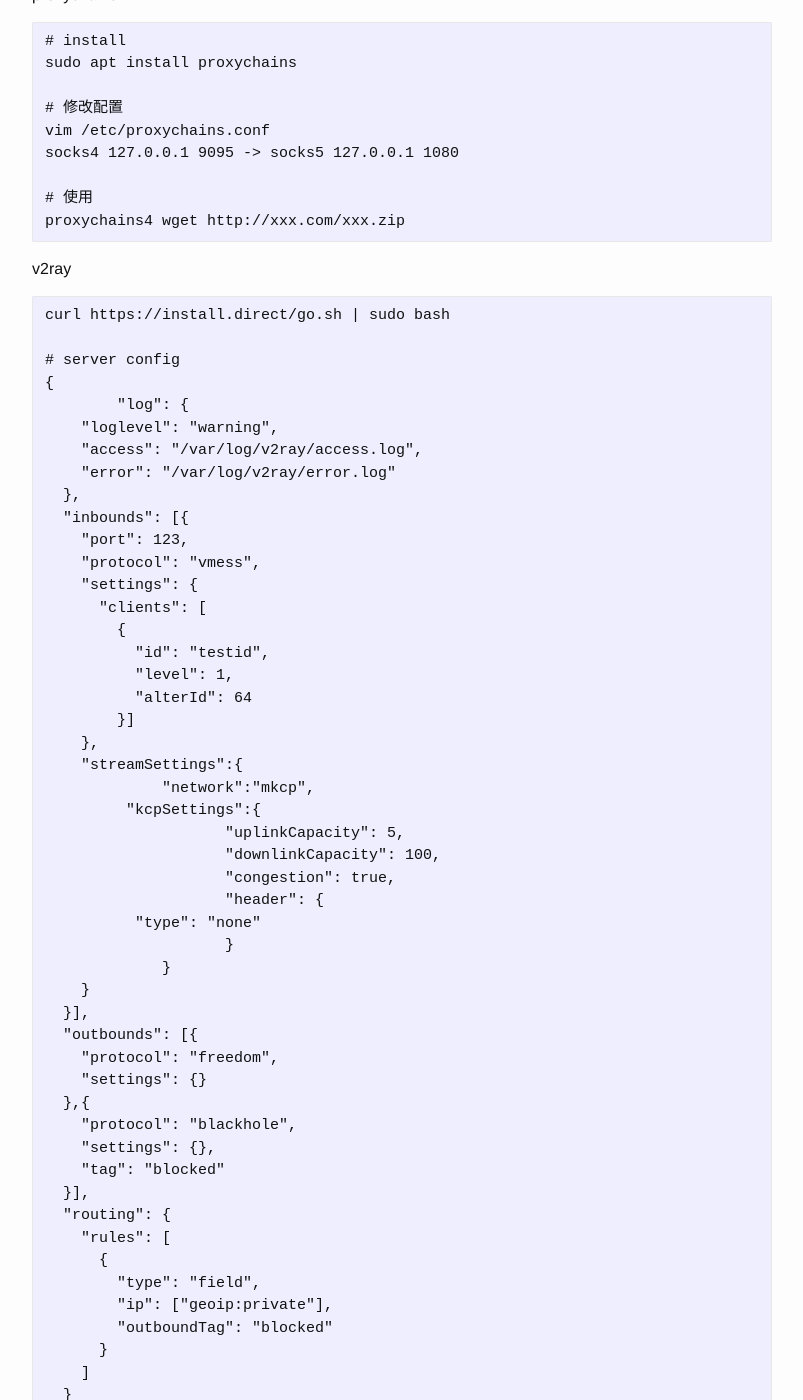
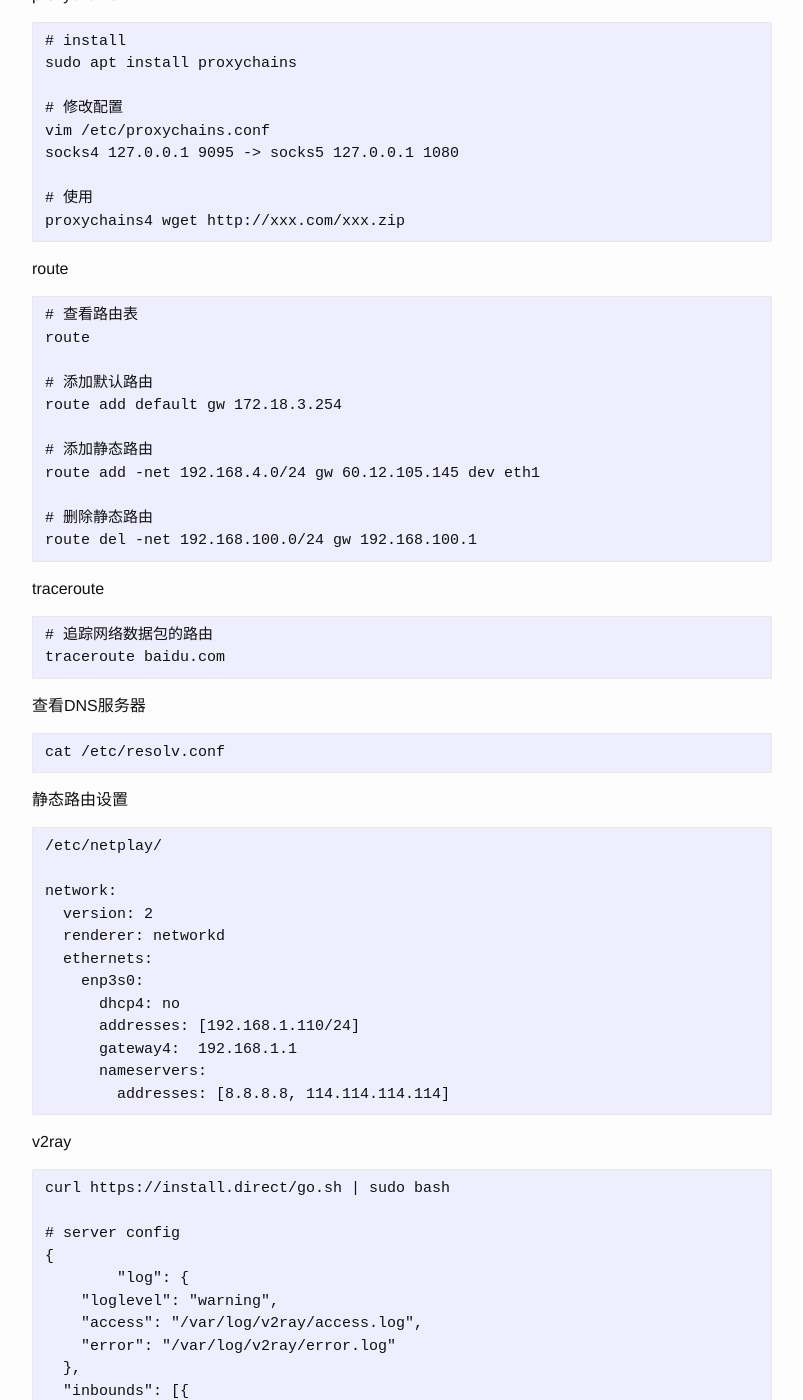
Before and after one commit to josephstalin117/josephstalin117.github.io, a Jekyll site: the page built from _posts/2019-5-28-networking.markdown, in a window 1280 px wide and 1400 px high, scrolled down 678 px. Shown: the whole window, without its empty margins (238-1041 px from the left). Built offline with Jekyll 4.4.1, drawn with Linux system fonts in a browser that asks for light colours.

Commit message:
add networking route & traceroute

````diff
--- a/_posts/2016-04-04-linux.markdown
+++ b/_posts/2016-04-04-linux.markdown
@@ -183,7 +183,7 @@
 which firefox
 ```
 
-#### network
+#### networking
 ```
 # 启动以太网卡
 ifconfig eth0 up
--- a/_posts/2019-5-28-networking.markdown
+++ b/_posts/2019-5-28-networking.markdown
@@ -38,6 +38,48 @@
 
 # 使用
 proxychains4 wget http://xxx.com/xxx.zip
+```
+
+route
+```
+# 查看路由表
+route
+
+# 添加默认路由
+route add default gw 172.18.3.254
+
+# 添加静态路由
+route add -net 192.168.4.0/24 gw 60.12.105.145 dev eth1
+
+# 删除静态路由
+route del -net 192.168.100.0/24 gw 192.168.100.1
+```
+
+traceroute
+```
+# 追踪网络数据包的路由
+traceroute baidu.com
+```
+
+查看DNS服务器
+```
+cat /etc/resolv.conf
+```
+
+静态路由设置
+```
+/etc/netplay/
+
+network:
+  version: 2
+  renderer: networkd
+  ethernets:
+    enp3s0:
+      dhcp4: no
+      addresses: [192.168.1.110/24]
+      gateway4:  192.168.1.1
+      nameservers:
+        addresses: [8.8.8.8, 114.114.114.114]
 ```
 
 v2ray
````
